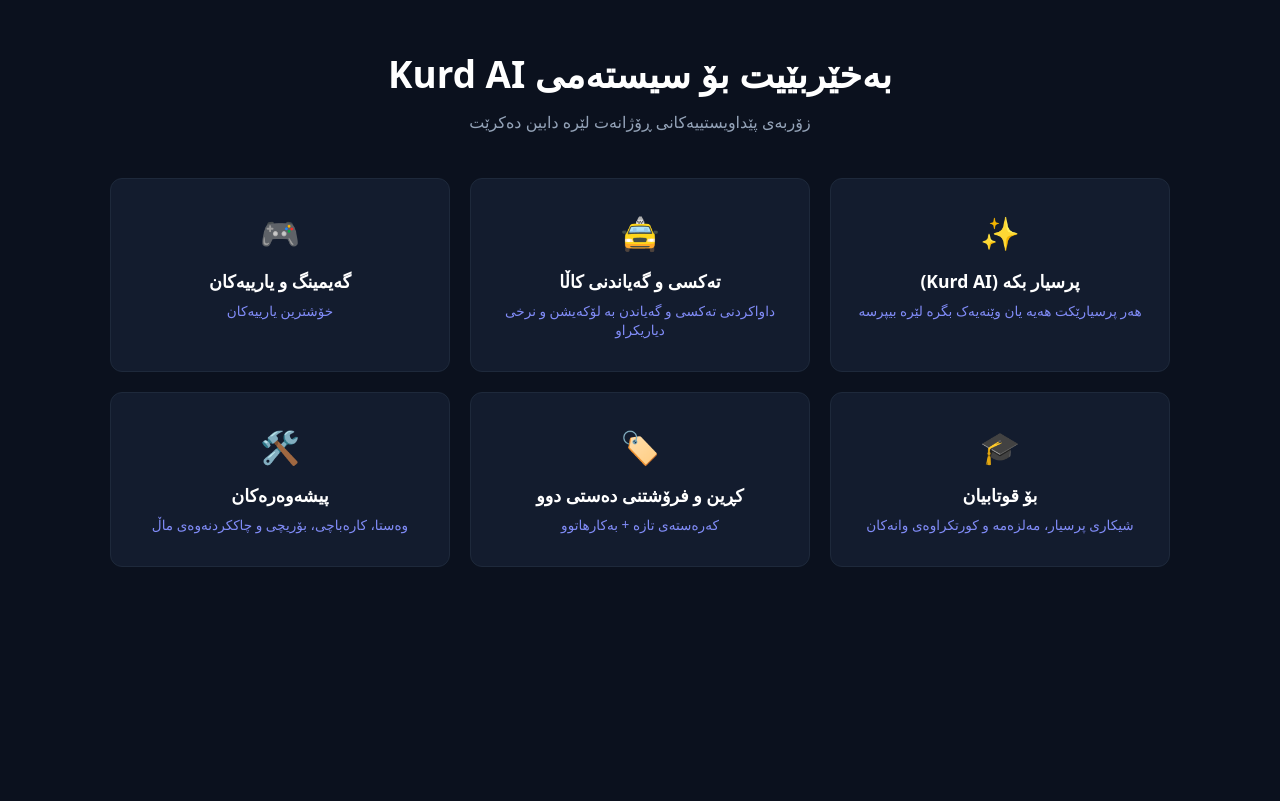
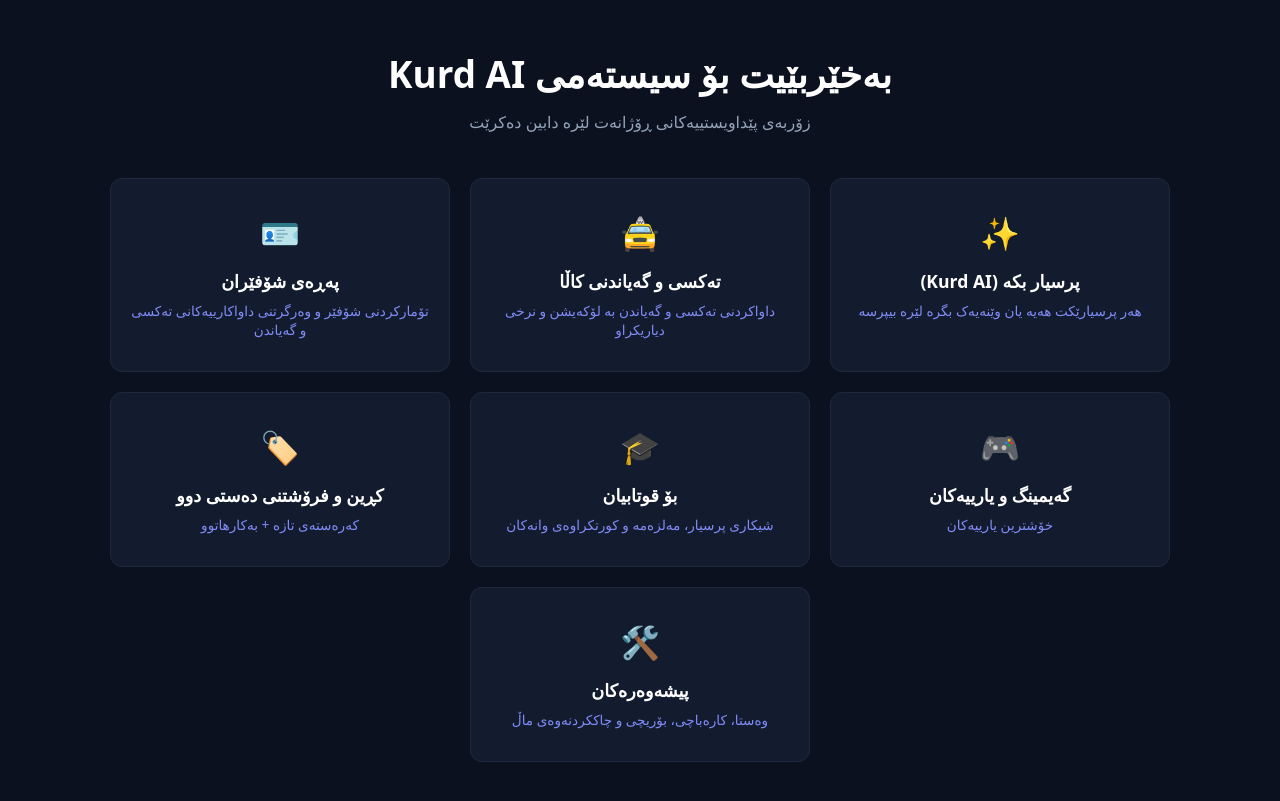
Before and after one commit to amanjnasr13-a11y/kurd-domino, a website: page www/index.html in a window 1280 px wide. Shown: the part 73-874 px from the top of the page. Before the commit the page ends 800 px from the top, so only its background shows below. Drawn offline with Linux system fonts and the light colour scheme.

Commit message:
Add driver portal link to home page and sync Android assets

```diff
--- a/www/index.html
+++ b/www/index.html
@@ -390,28 +390,35 @@
                 <div class="card-desc">داواکردنی تەکسی و گەیاندن بە لۆکەیشن و نرخی دیاریکراو</div>
             </a>
 
-            <!-- ٣. گەیمینگ -->
+            <!-- ٣. پەڕەی شۆفێران -->
+            <a href="driver.html" class="card">
+                <div class="card-icon">🪪</div>
+                <div class="card-title">پەڕەی شۆفێران</div>
+                <div class="card-desc">تۆمارکردنی شۆفێر و وەرگرتنی داواکارییەکانی تەکسی و گەیاندن</div>
+            </a>
+
+            <!-- ٤. گەیمینگ -->
             <a href="games.html" class="card">
                 <div class="card-icon">🎮</div>
                 <div class="card-title">گەیمینگ و یارییەکان</div>
                 <div class="card-desc">خۆشترین یارییەکان</div>
             </a>
 
-            <!-- ٤. بۆ قوتابیان -->
+            <!-- ٥. بۆ قوتابیان -->
             <a href="student.html" class="card">
                 <div class="card-icon">🎓</div>
                 <div class="card-title">بۆ قوتابیان</div>
                 <div class="card-desc">شیکاری پرسیار، مەلزەمە و کورتکراوەی وانەکان</div>
             </a>
 
-            <!-- ٥. کڕین و فرۆشتن -->
+            <!-- ٦. کڕین و فرۆشتن -->
             <a href="marketplace.html" class="card">
                 <div class="card-icon">🏷️</div>
                 <div class="card-title">کڕین و فرۆشتنی دەستی دوو</div>
                 <div class="card-desc">کەرەستەی تازە + بەکارهاتوو</div>
             </a>
 
-            <!-- ٦. پیشەوەرەکان -->
+            <!-- ٧. پیشەوەرەکان -->
             <a href="professionals.html" class="card">
                 <div class="card-icon">🛠️</div>
                 <div class="card-title">پیشەوەرەکان</div>
```
